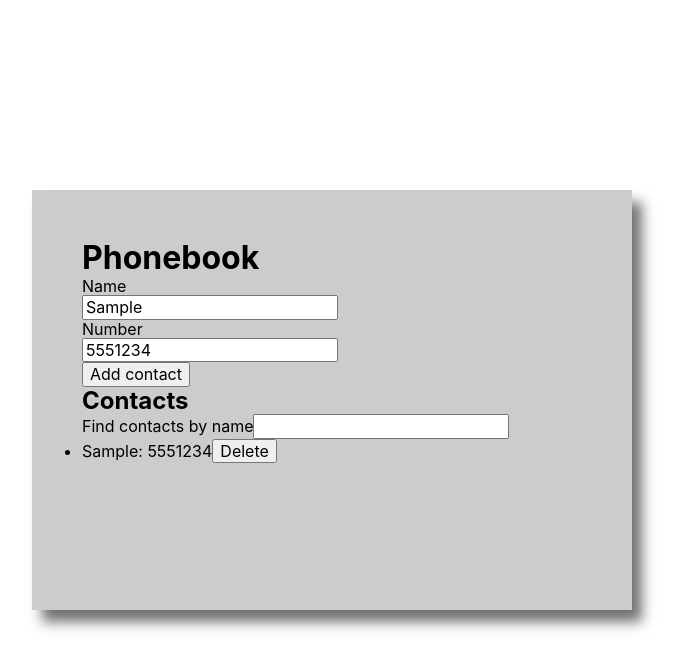
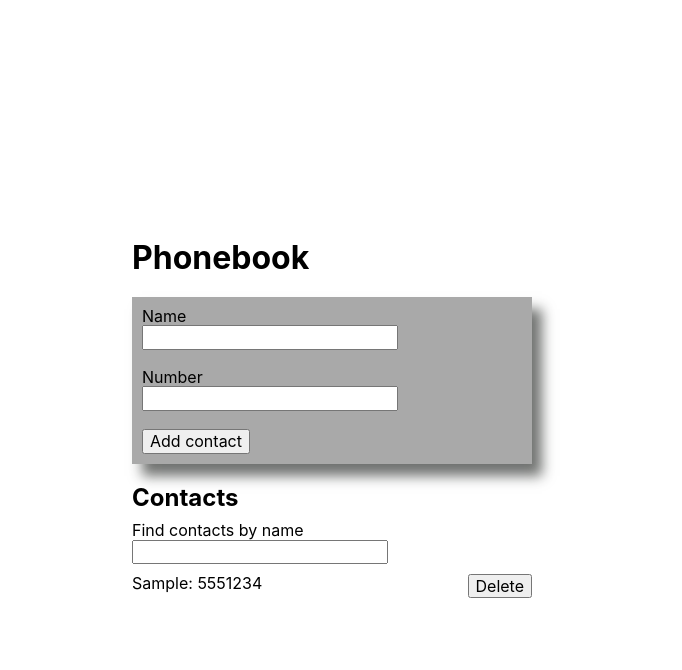
Before and after one commit to Luidmyla007/goit-react-hw-02-phonebook, a React (Create React App) app: page / in a window 1280 px wide. Both pictures are taken after typing "Sample", "5551234" into the empty fields and a click on the button "Add contact". Shown: the top 670 px of the page, without its empty margins (308-990 px from the left). Built offline with nearby package versions, Linux system fonts and the light colour scheme.

Commit message:
fixed form reset, thanks Ayona; add styles

```diff
--- a/src/components/App.module.css
+++ b/src/components/App.module.css
@@ -1,16 +1,15 @@
 .container {
     padding: 50px;
-    background: #ccc;
+    background: #FFFFFF;
     position: fixed;
     top: 50%;
     left: 50%;
     -webkit-transform: translate(-50%, -50%);
     -ms-transform: translate(-50%, -50%);
     transform: translate(-50%, -50%);
-    width: 600px;
-    height: '100vh';
+    width: 500px;
+    max-height: '100vh';
     font-size: 40;
     color: '#010101';
-    box-shadow: 10px 12px 12px 0px #1f2220a2;
     height: 420px;
-}
+};
--- a/src/components/ContactForm/contactForm.jsx
+++ b/src/components/ContactForm/contactForm.jsx
@@ -1,10 +1,11 @@
 import { Component } from 'react';
 import { nanoid } from "nanoid";
 import PropTypes from 'prop-types';
+import css from './contactForm.module.css';
 
 const INITIAL_STATE = {
        name: '',
-       number: '',
+       number: ''
 };
 
  class Form extends Component{
@@ -22,45 +23,47 @@ const INITIAL_STATE = {
 
   handleSubmit = evt =>{
     evt.preventDefault();
-    // const { name, number } = this.state;
-    // console.log(`name: ${name}, number: ${number}`);
     this.props.onSubmit({ ...this.state });
-    console.log({ ...this.state });
     this.reset();
    };
 
    reset = () => {
-     console.log({ ...INITIAL_STATE });
      this.setState({ ...INITIAL_STATE });
-    console.log({ ...this.state });
-    console.log('reset');
   };
 
 
   render(){
     return (
       <form onSubmit={this.handleSubmit}>
-        <h1>Phonebook</h1>
+       <h1 className={css.first__title}>Phonebook</h1>
+        <div className={css.form}>
          <label htmlFor={this.nameInputId}>Name</label><br/>
           <input
+          className={css.form__input}
           type="text"
-          value={this.nameValue}
+          value={this.state.name}
           name="name"
           id={this.nameInputId}
           pattern="^[a-zA-Zа-яА-Я]+(([' -][a-zA-Zа-яА-Я ])?[a-zA-Zа-яА-Я]*)*$"
           title="Name may contain only letters, apostrophe, dash and spaces. For example Adrian, Jacob Mercer, Charles de Batz de Castelmore d'Artagnan"
           required onChange={this.handleChange} />
-      <br/>
+          <br />
+          <br />
          <label htmlFor={this.numberInputId}>Number</label><br/>
           <input
+          className={css.form__input}
           type="tel"
+          value={this.state.number}
           name="number"
           id={this.numberInputId}
           pattern="\+?\d{1,4}?[-.\s]?\(?\d{1,3}?\)?[-.\s]?\d{1,4}[-.\s]?\d{1,4}[-.\s]?\d{1,9}"
           title="Phone number must be digits and can contain spaces, dashes, parentheses and can start with +"
             required onChange={this.handleChange} />
+          <br />
+          <br />
         <div>
          <button type='submit'>Add contact</button>
+        </div>
        </div>
       </form>
     )
--- a/src/components/ContactForm/contactForm.module.css
+++ b/src/components/ContactForm/contactForm.module.css
@@ -0,0 +1,10 @@
+.first__title{
+    margin-bottom: 20px;
+}
+
+.form{
+   padding: 10px;
+   margin-bottom: 20px;
+   background: darkgray;
+   box-shadow: 10px 12px 12px 0px #1f2220a2;
+};
--- a/src/components/ContactItem/contactItem.jsx
+++ b/src/components/ContactItem/contactItem.jsx
@@ -1,12 +1,13 @@
 import PropTypes from 'prop-types';
+import css from './contactItem.module.css';
 
 const ContactItem = ({ id, name, number, onClick }) => {
   return (
-    <li key={id}>
+    <li className={css.contact__item} key={id}>
       <span>
         {name}: {number}
       </span>
-      <button type="button" onClick={() => onClick(id)}>
+      <button className={css.contact__button} type="button" onClick={() => onClick(id)}>
         Delete
       </button>
     </li>
--- a/src/components/ContactItem/contactItem.module.css
+++ b/src/components/ContactItem/contactItem.module.css
@@ -0,0 +1,10 @@
+.contact__item{
+    margin-top: 10px;
+    display: flex;
+        justify-content: space-between;
+
+ }
+
+.contact__button{
+  margin-left: 10px;
+}
--- a/src/components/ContactList/contactList.jsx
+++ b/src/components/ContactList/contactList.jsx
@@ -1,5 +1,6 @@
 import PropTypes from 'prop-types';
 import ContactItem from "components/ContactItem/contactItem";
+// import css from './contactList.module.css';
 
 const ContactList = ({ contacts, onDeleteContact }) => {
   return (
--- a/src/components/Filter/filter.jsx
+++ b/src/components/Filter/filter.jsx
@@ -1,17 +1,17 @@
 import PropTypes from 'prop-types';
+import css from './filter.module.css';
 
 const Filter = ({ value, onChange }) => {
   return (
-    <div>
-      <label>
-        Find contacts by name
+    <div className={css.filter}>
+      <label>Find contacts by name</label>
+      <br/>
         <input
           type="search"
           name="filter"
           value={value}
           onChange={onChange}
         />
-      </label>
     </div>
   );
 };
--- a/src/components/Filter/filter.module.css
+++ b/src/components/Filter/filter.module.css
@@ -0,0 +1,3 @@
+.filter{
+    margin-top: 10px;
+}
```
Lines whose indentation alone changed are shown as unchanged.
